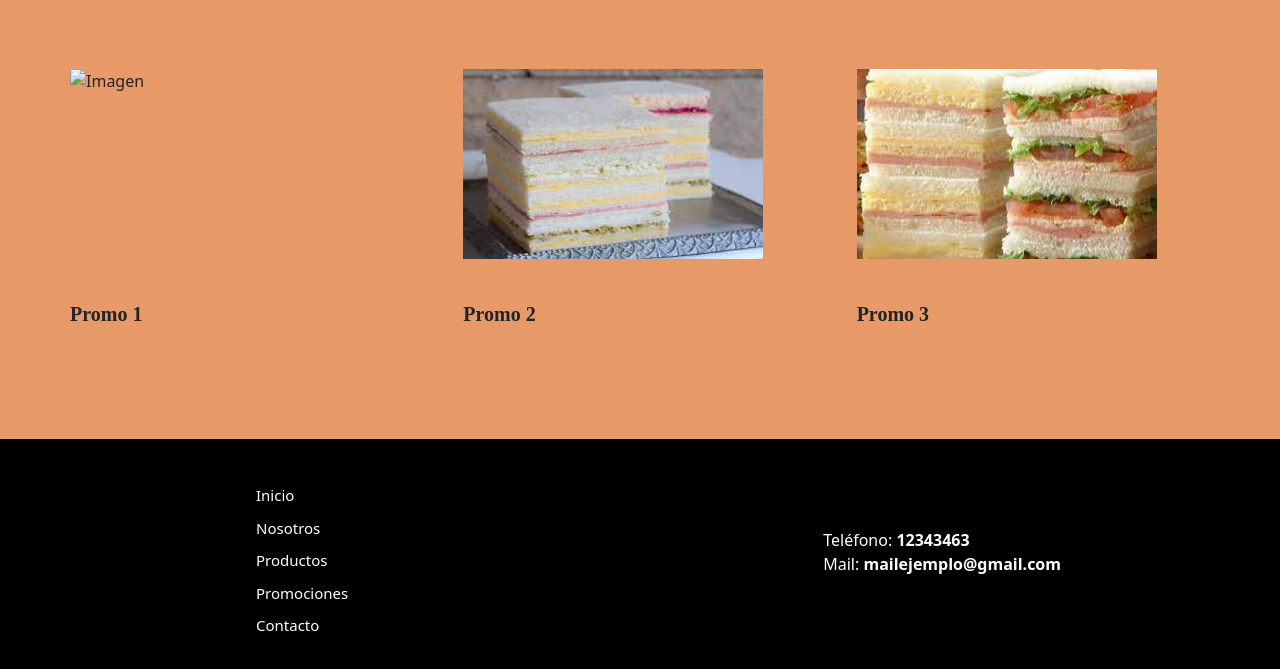
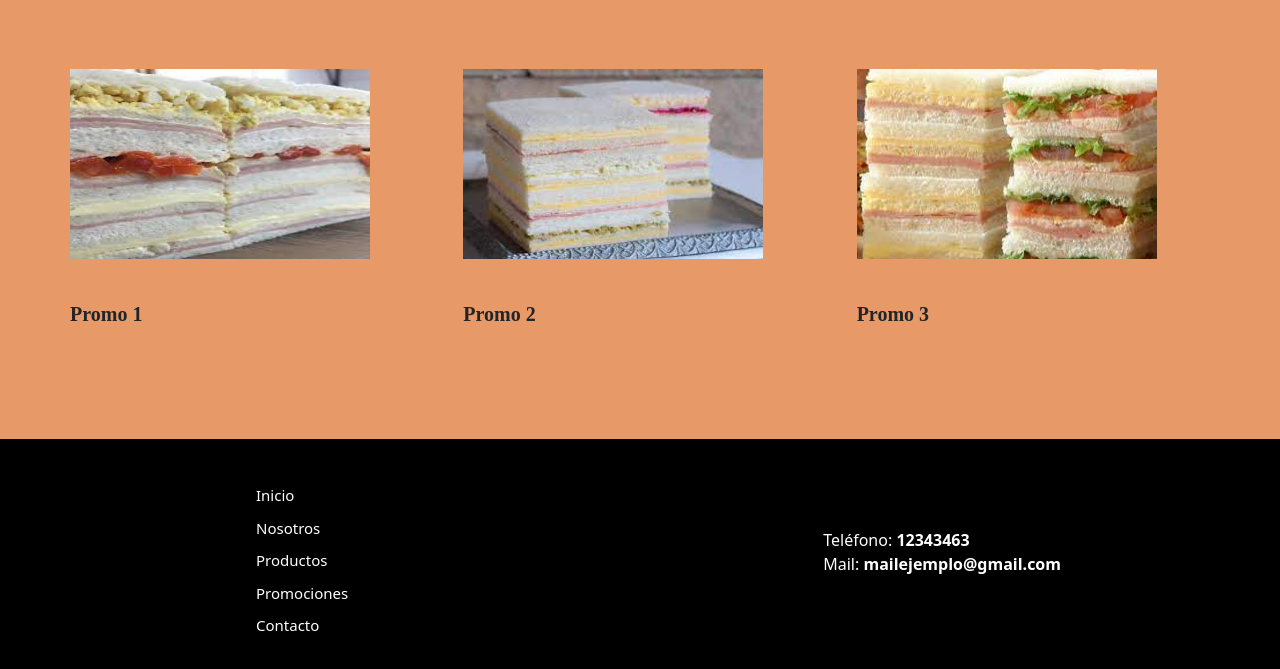
Before and after one commit to Nicolasalderetee/PF-NicolasAlderete, a plain HTML site: page pages/promociones.html in a window 1280 px wide. Shown: the part 121-790 px from the top of the page. Drawn offline with nearby package versions, Linux system fonts and the light colour scheme; a web font is replaced by a local one.

Commit message:
arregle imagenpromo

```diff
--- a/pages/promociones.html
+++ b/pages/promociones.html
@@ -30,7 +30,7 @@
     </header>
     <main>
         <section class="imagespromo">
-            <div class="divimagepromo"><img src="../Img/descarga (1).jpg (1).jpg" class="imagepromo" alt="Imagen">
+            <div class="divimagepromo"><img src="../Img/descarga (1).jpg" class="imagepromo" alt="Imagen">
                 <p class="textpromo">Promo 1</p>
             </div>
             <div class="divimagepromo"><img src="../Img/descarga (2).jpg" class="imagepromo" alt="Imagen">
```
